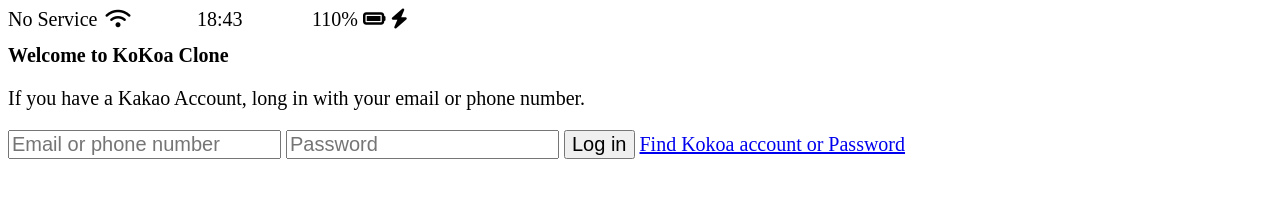
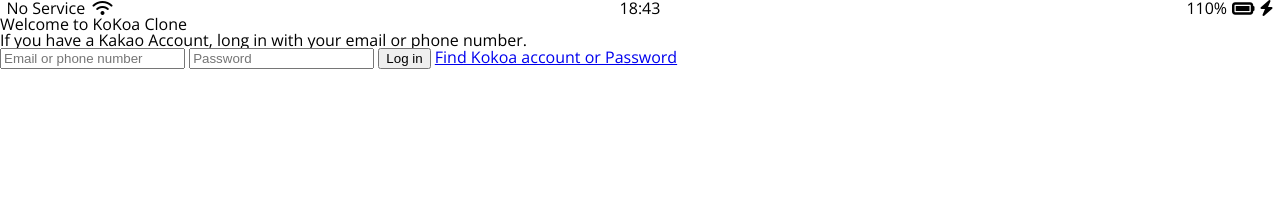
Before and after one commit to lifedesigner88/kokoa-clone-2023, a plain HTML site: page index.html in a window 1280 px wide. Drawn offline with nearby package versions, Linux system fonts and the light colour scheme.

Commit message:
import Skill

```diff
--- /dev/null
+++ b/css/reset.css
@@ -0,0 +1,48 @@
+/* http://meyerweb.com/eric/tools/css/reset/
+   v2.0 | 20110126
+   License: none (public domain)
+*/
+
+html, body, div, span, applet, object, iframe,
+h1, h2, h3, h4, h5, h6, p, blockquote, pre,
+a, abbr, acronym, address, big, cite, code,
+del, dfn, em, img, ins, kbd, q, s, samp,
+small, strike, strong, sub, sup, tt, var,
+b, u, i, center,
+dl, dt, dd, ol, ul, li,
+fieldset, form, label, legend,
+table, caption, tbody, tfoot, thead, tr, th, td,
+article, aside, canvas, details, embed,
+figure, figcaption, footer, header, hgroup,
+menu, nav, output, ruby, section, summary,
+time, mark, audio, video {
+	margin: 0;
+	padding: 0;
+	border: 0;
+	font-size: 100%;
+	font: inherit;
+	vertical-align: baseline;
+}
+/* HTML5 display-role reset for older browsers */
+article, aside, details, figcaption, figure,
+footer, header, hgroup, menu, nav, section {
+	display: block;
+}
+body {
+	line-height: 1;
+}
+ol, ul {
+	list-style: none;
+}
+blockquote, q {
+	quotes: none;
+}
+blockquote:before, blockquote:after,
+q:before, q:after {
+	content: '';
+	content: none;
+}
+table {
+	border-collapse: collapse;
+	border-spacing: 0;
+}
--- /dev/null
+++ b/css/status-bar.css
@@ -0,0 +1,29 @@
+
+.status-bar{
+    display: flex;
+    justify-content: center;
+}
+
+.status-bar__column {
+    width: 33%;
+}
+
+.status-bar__column:first-child span {
+    margin-right: 3px;
+
+}
+
+.status-bar__column:nth-child(2){
+    display: flex;
+    justify-content: center;
+
+}
+.status-bar__column:last-child{
+    display: flex;
+    justify-content: flex-end;
+    align-items: center;
+}
+
+.status-bar__column .fa-battery-full {
+        margin: 0px 5px;
+}
--- /dev/null
+++ b/css/styles.css
@@ -0,0 +1,7 @@
+@import url('https://fonts.googleapis.com/css2?family=Open+Sans:wght@400;600&display=swap');
+@import "reset.css";
+@import "status-bar.css";
+body {
+    font-family: 'Open Sans', sans-serif;
+    margin
+}
--- a/index.html
+++ b/index.html
@@ -1,32 +1,12 @@
 <!DOCTYPE html>
 <html lang="en">
 <head>
+    <link rel="stylesheet" href="/css/styles.css"/>
     <meta charset="UTF-8">
     <meta http-equiv="X-UA-Compatible" content="IE=edge">
     <meta name="viewport" content="width=device-width, initial-scale=1.0">
     <title>Welcome to Kokoa Clone</title>
     <link rel="shortcut icon" sizes="16x16 32x32 64x64" href="screenshot/m.png"/>
-    <style>
-
-        *{
-            font-size: 20px;
-        }
-
-        .status-bar {
-            width:400px;
-
-            display:flex;
-            justify-content: space-between;
-        }
-
-        .fa-wifi {
-            position:relative;
-            left:3px;
-        }
-    </style>
-
-
-
 </head>
 <body>
 
@@ -41,7 +21,7 @@
         </div>
         <div class="status-bar__column">
             <span>110%</span>
-            <i class="fa-solid fa-battery-full"></i>
+            <i class="fa-solid fa-battery-full fa-lg"></i>
             <i class="fa-solid fa-bolt"></i>
         </div>
     </div>
```
